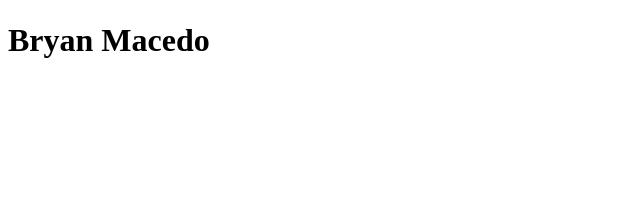
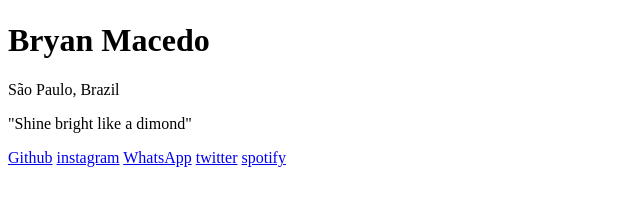
Before and after one commit to Bryan1TA/Meus-links, a plain HTML site: page index.html in a window 1280 px wide. Shown: the part 99-304 px from the top of the page, without its empty margins (0-640 px from the left). Drawn offline with Linux system fonts and the light colour scheme.

Commit message:
termino do desenvolvimento do html

```diff
--- a/index.html
+++ b/index.html
@@ -9,6 +9,15 @@
     <div>
         <img src="./WhatsApp Image 2024-03-04 at 21.48.17(1).jpg" alt="Imagem do criador da pagina de links, Bryan Macedo">
         <h1>Bryan Macedo</h1>
+        <p>São Paulo, Brazil</p>
+
+        <p>"Shine bright like a dimond"</p>
+
+        <a href="https://github.com/Bryan1TA">Github</a>
+        <a href="https://www.instagram.com/bryanmacedo.01/">instagram</a>
+        <a href="https://wa.me/qr/MMZUOFJAEVS3J1">WhatsApp</a>
+        <a href="https://x.com/bryan_eder47998?s=08">twitter</a>
+        <a href="https://open.spotify.com/playlist/7pAbyV2kGZLOrXmVHKvSD2?si=FNt610z3RBOVLdU8H69Vcw&pi=u-48omCPMWSwSv">spotify</a>
 
     </div>
 </body>
```
